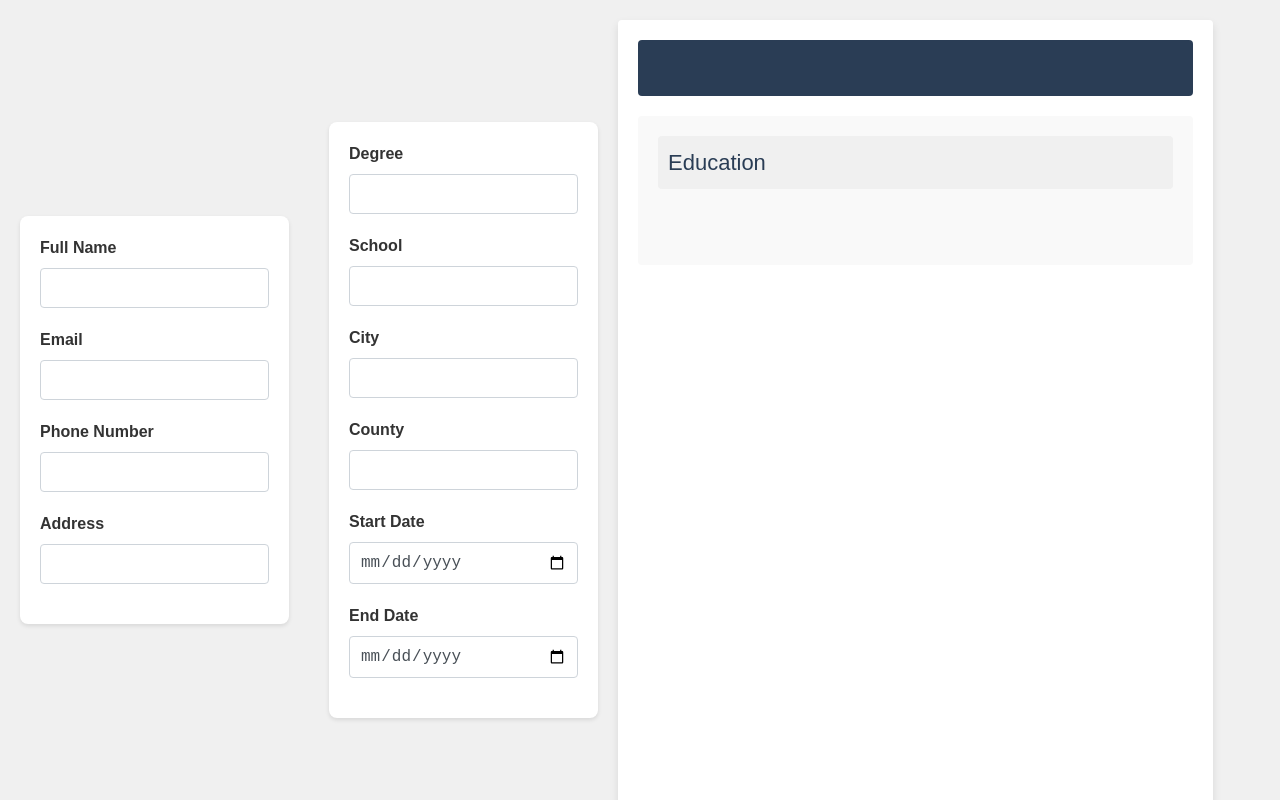
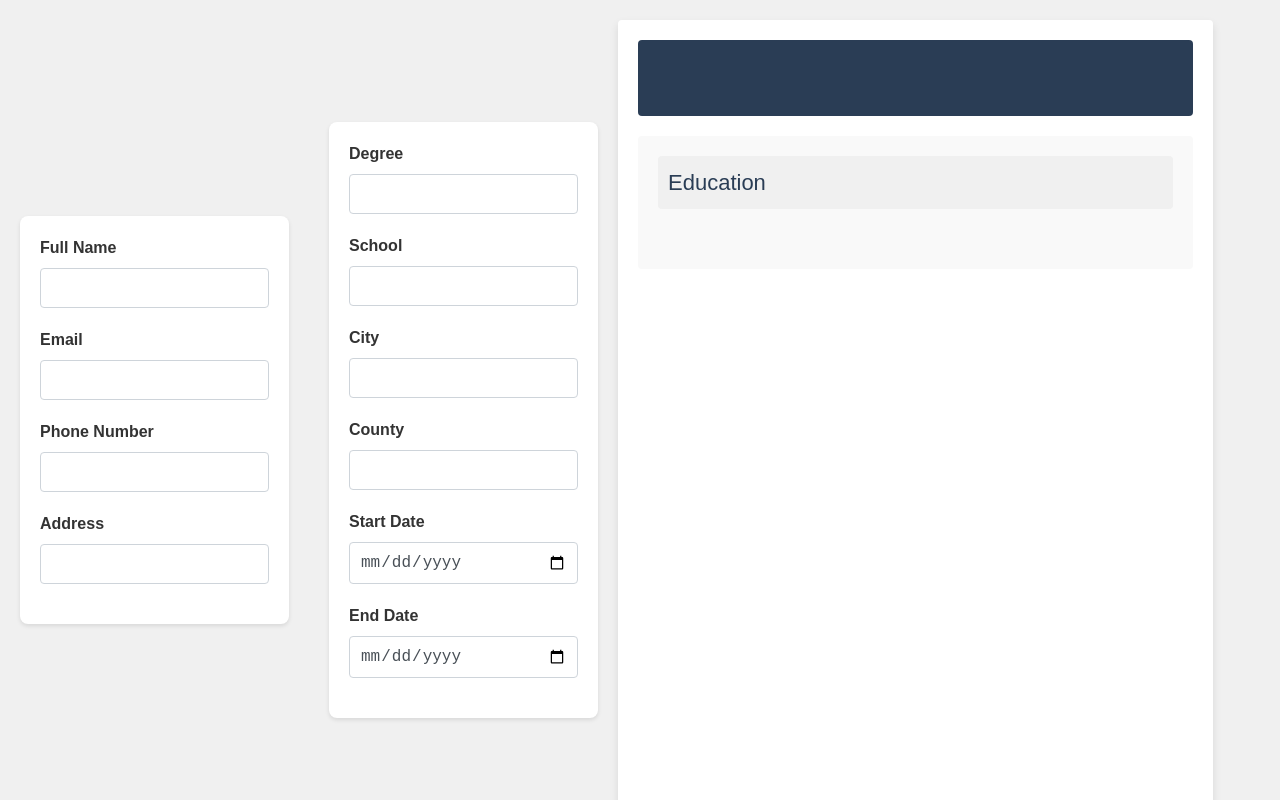
Before and after one commit to PalmerCurrie/CV-Application, a React (Vite) app: page / in a window 1280 px wide. Built offline with nearby package versions, Linux system fonts and the light colour scheme.

Commit message:
Improved Styling for Resume

```diff
--- a/src/components/Resume.jsx
+++ b/src/components/Resume.jsx
@@ -6,7 +6,7 @@ export default function Resume({personalDetails, educationDetials}) {
         <div className="container">
            <div className="personal-details-container">
                 <h1 id='user-full-name' className='full-name'>{personalDetails.fullName}</h1>
-                <div id='personal-details'>
+                <div id='personal-details' className='personal-details-subsection'>
                     <p id='user-email'>{personalDetails.email}</p>
                     <p id='user-phonenumber'>{personalDetails.phonenumber}</p>
                     <p id='user-address'>{personalDetails.address}</p>
@@ -16,7 +16,7 @@ export default function Resume({personalDetails, educationDetials}) {
             <div className="education-container">
                 <div className="section-header"> Education </div>
                     <h1 id='user-school' className='school'>{educationDetials.school}</h1>
-                    <div id='education-details'>
+                    <div id='education-details' className="experience-container">
                     <p id='user-city'>{educationDetials.degree}</p>
                         <p id='user-city'>{educationDetials.city}</p>
                         <p id='user-country'>{educationDetials.country}</p>
--- a/src/styles/Resume.css
+++ b/src/styles/Resume.css
@@ -43,6 +43,15 @@ body {
     margin-bottom: 20px;
 }
 
+.personal-details-subsection {
+    display: flex;
+    flex-direction: row;
+    text-align: center;
+    justify-content: center;
+    align-items: center;
+    gap: 10px;
+}
+
 .personal-details-container h1 {
     margin-bottom: 10px;
     font-size: 36px;
@@ -59,32 +68,34 @@ body {
     border-radius: 4px;
     margin-bottom: 20px;
     color: #2a3d55;
+    text-align: left;
 }
 
-.education-container, .experience-container {
+.education-container {
     background-color: #f9f9f9;
     padding: 20px;
     border-radius: 4px;
     margin-bottom: 20px;
 }
 
-.education-container p, .experience-container p {
+.education-container p {
     margin: 5px 0;
     font-size: 14px;
-    color: #333; /* text color */
+    color: #333;
 }
 
-#education-details, #experience-details {
+#education-details {
     display: flex;
-    flex-direction: column;
+    flex-direction: row;
+    gap: 10px;
 }
 
-#education-details p, #experience-details p {
+#education-details p {
     margin: 2px 0;
 }
 
-.school, .company {
+.school {
     font-weight: bold;
     margin-bottom: 5px;
-    color: #2a3d55; /* text color */
+    color: #2a3d55;
 }
```
